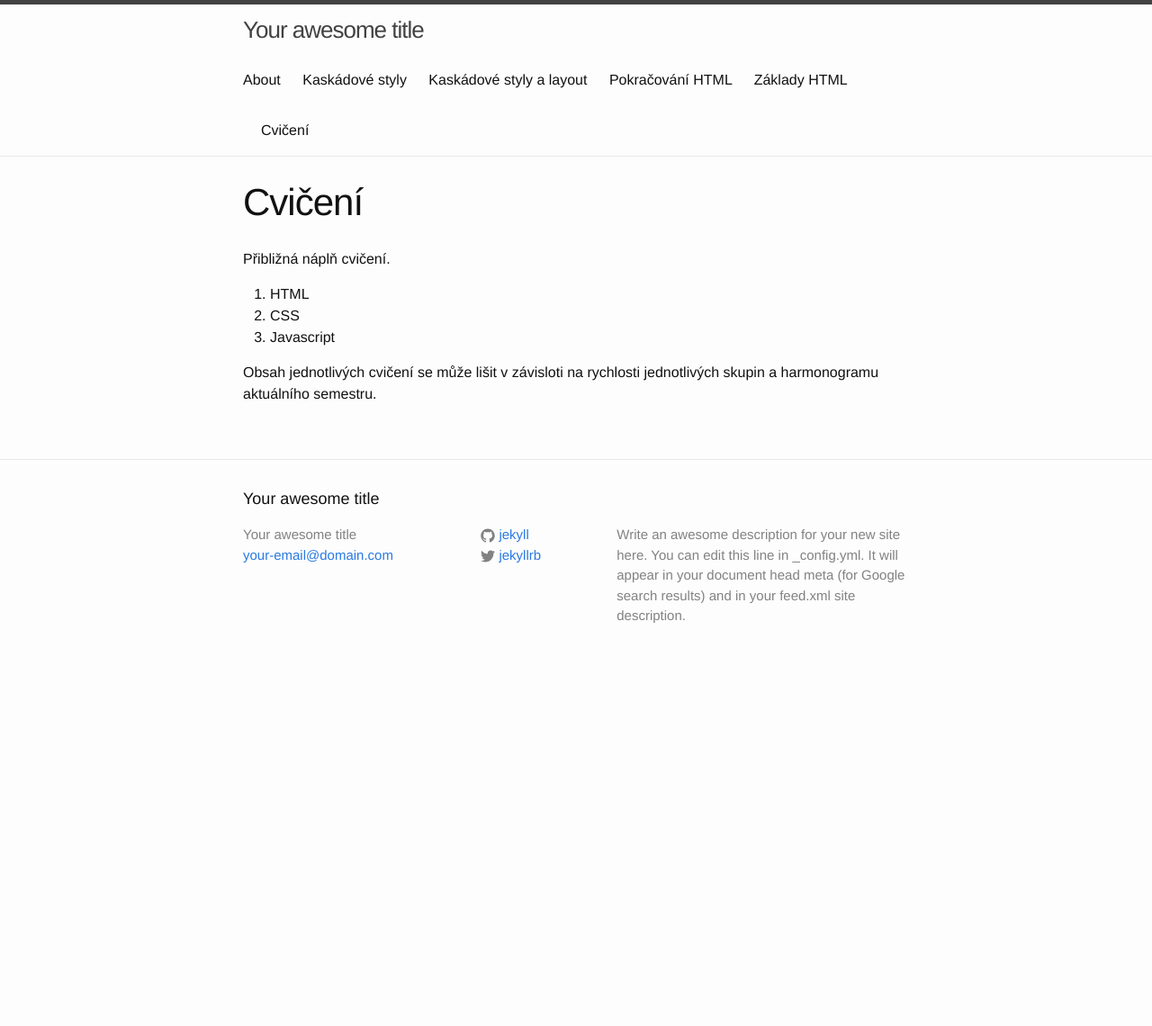
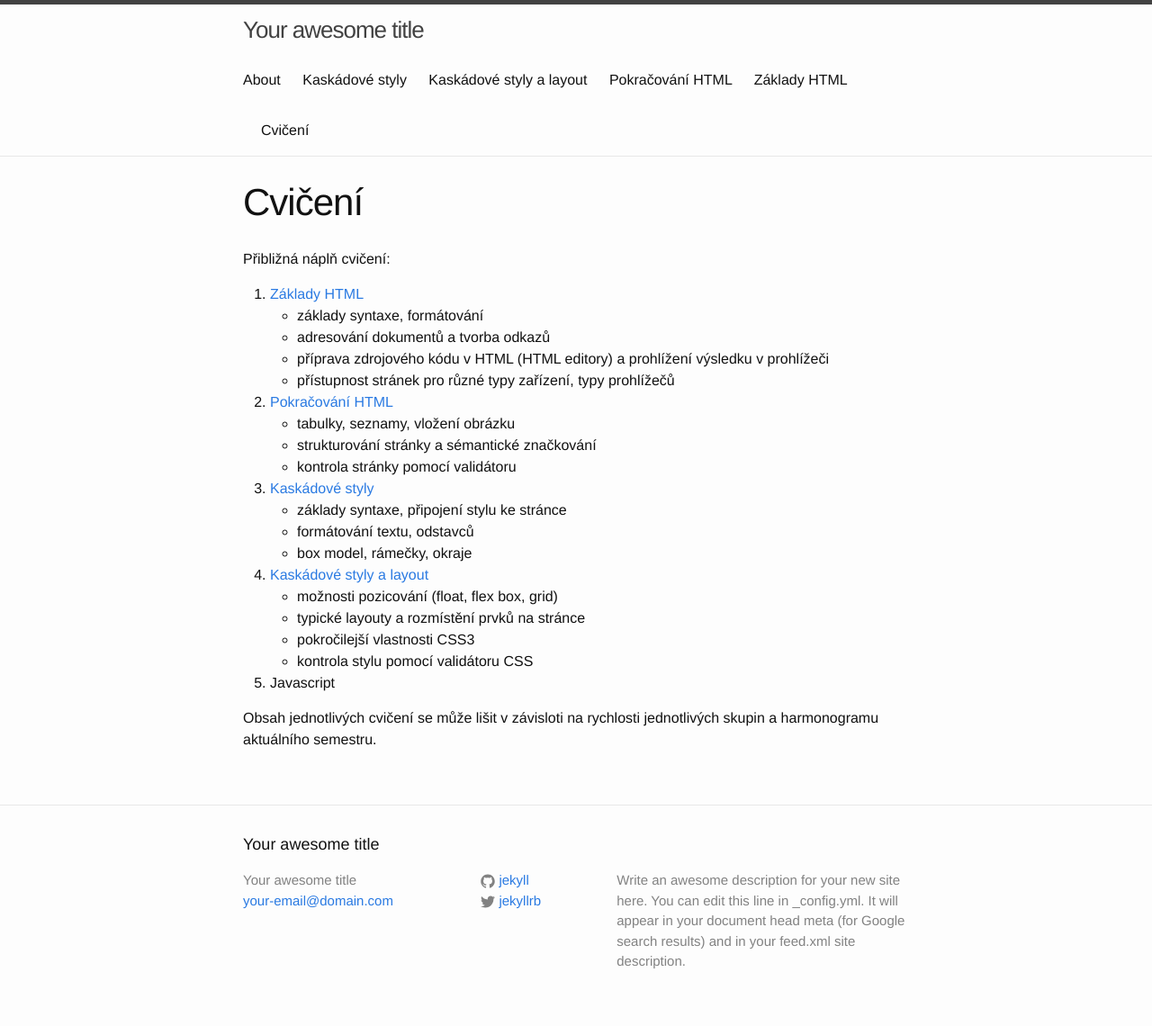
Before and after one commit to 4iz268/4iz268.github.io, a Jekyll site: the page built from cviceni/index.md, in a window 1280 px wide. Shown: the whole page at 90% size. Built offline with Jekyll 4.4.1, drawn with Linux system fonts in a browser that asks for light colours; before the commit the page ends 900 px from its top, so only the background shows below that.

Commit message:
Ja na tom dělám

```diff
--- a/cviceni/index.md
+++ b/cviceni/index.md
@@ -3,10 +3,29 @@ layout: page
 title:  "Cvičení"
 ---
 
-Přibližná náplň cvičení.
+Přibližná náplň cvičení:
 
-1. HTML
-2. CSS
+1. [Základy HTML](01-html-uvod/)
+   * základy syntaxe, formátování
+   * adresování dokumentů a tvorba odkazů
+   * příprava zdrojového kódu v HTML (HTML editory) a prohlížení výsledku v prohlížeči
+   * přístupnost stránek pro různé typy zařízení, typy prohlížečů
+2. [Pokračování HTML](02-html-pokracovani/)
+   * tabulky, seznamy, vložení obrázku
+   * strukturování stránky a sémantické značkování
+   * kontrola stránky pomocí validátoru
+3. [Kaskádové styly](03-css-uvod/)
+   * základy syntaxe, připojení stylu ke stránce
+   * formátování textu, odstavců
+   * box model, rámečky, okraje
+4. [Kaskádové styly a layout](04-css-layout/)
+   * možnosti pozicování (float, flex box, grid)
+   * typické layouty a rozmístění prvků na stránce
+   * pokročilejší vlastnosti CSS3
+   * kontrola stylu pomocí validátoru CSS
+
+
+
 3. Javascript
 
 Obsah jednotlivých cvičení se může lišit v závisloti na rychlosti jednotlivých skupin a harmonogramu aktuálního semestru.
```
Also changed, not shown: 1 other file.
